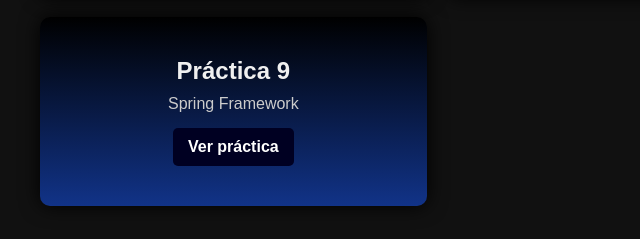
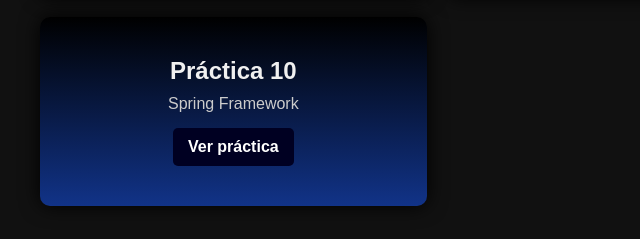
Before and after one commit to cristopherhelenaperez-debug/Lab.-Lenguaje-Programacion-III-Practicas, a plain HTML site: page index.html in a window 1280 px wide. Shown: the part 1114-1353 px from the top of the page, 0-640 px from the left. Drawn offline with Linux system fonts and the light colour scheme.

Commit message:
Update index.html

```diff
--- a/index.html
+++ b/index.html
@@ -76,7 +76,7 @@
                 <a href="Practica 9/index.html" target="_blank">Ver práctica</a>
             </div>
             <div class="card">
-                <h2>Práctica 9</h2>
+                <h2>Práctica 10</h2>
                 <p>Spring Framework</p>
                 <a href="Practica 10/Spring Framework.pdf" target="_blank">Ver práctica</a>
             </div>
```
